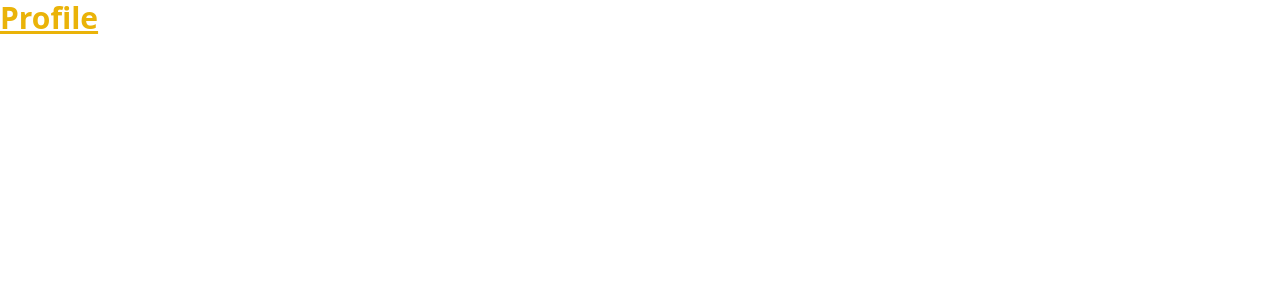
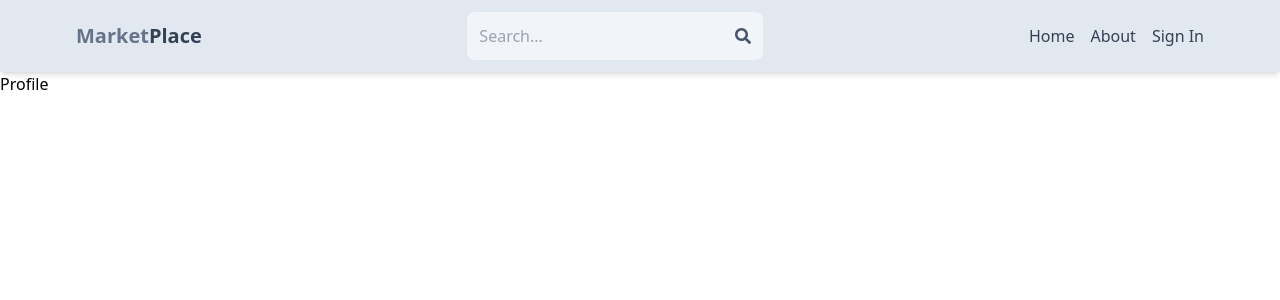
Before and after one commit to RostykZhuk/marketplace, a React (Vite) app in the folder client/: page /profile in a window 1280 px wide. Shown: the top 300 px of the page. Built offline with nearby package versions, Linux system fonts and the light colour scheme.

Commit message:
creater header component

```diff
--- a/client/package.json
+++ b/client/package.json
@@ -12,6 +12,7 @@
   "dependencies": {
     "react": "^18.2.0",
     "react-dom": "^18.2.0",
+    "react-icons": "^5.0.1",
     "react-router-dom": "^6.21.3"
   },
   "devDependencies": {
--- a/client/src/App.jsx
+++ b/client/src/App.jsx
@@ -1,4 +1,5 @@
 import { BrowserRouter, Route, Routes } from 'react-router-dom';
+import Header from './components/Header';
 import About from './pages/About';
 import Home from './pages/Home';
 import Profile from './pages/Profile';
@@ -15,15 +16,14 @@
 
 function App() {
 	return (
-		<div className='text-3xl font-bold underline text-yellow-500'>
 		<BrowserRouter>
+			<Header />
 			<Routes>
 				{routes.map(route => (
 					<Route key={route.path} path={route.path} element={route.element} />
 				))}
 			</Routes>
 		</BrowserRouter>
-		</div>
 	);
 }
 
--- /dev/null
+++ b/client/src/components/Header.jsx
@@ -0,0 +1,40 @@
+import { FaSearch } from 'react-icons/fa';
+import { Link } from 'react-router-dom';
+export default function Header() {
+	return (
+		<header className='bg-slate-200 shadow-md'>
+			<div className='flex justify-between items-center max-w-6xl mx-auto p-3'>
+				<Link to='/'>
+					<h1 className='font-bold text-sm sm:text-xl'>
+						<span className='text-slate-500'>Market</span>
+						<span className='text-slate-700'>Place</span>
+					</h1>
+				</Link>
+
+				<form className='bg-slate-100 p-3 rounded-lg flex items-center'>
+					<input
+						type='text'
+						placeholder='Search...'
+						className='bg-transparent focus:outline-none w-24 sm:w-64'
+					/>
+					<FaSearch className='text-slate-600' />
+				</form>
+				<ul className='flex gap-4 '>
+					<Link to='/'>
+						<li className='hidden sm:inline text-slate-700 hover:underline'>
+							Home
+						</li>
+					</Link>
+					<Link to='/about'>
+						<li className='hidden sm:inline text-slate-700 hover:underline'>
+							About
+						</li>
+					</Link>
+					<Link to='/sign-in'>
+						<li className='text-slate-700 hover:underline'>Sign In</li>
+					</Link>
+				</ul>
+			</div>
+		</header>
+	);
+}
```
Also changed, not shown: 1 other file (tests, documents, lock files or other folders). Lines whose indentation alone changed are shown as unchanged.
